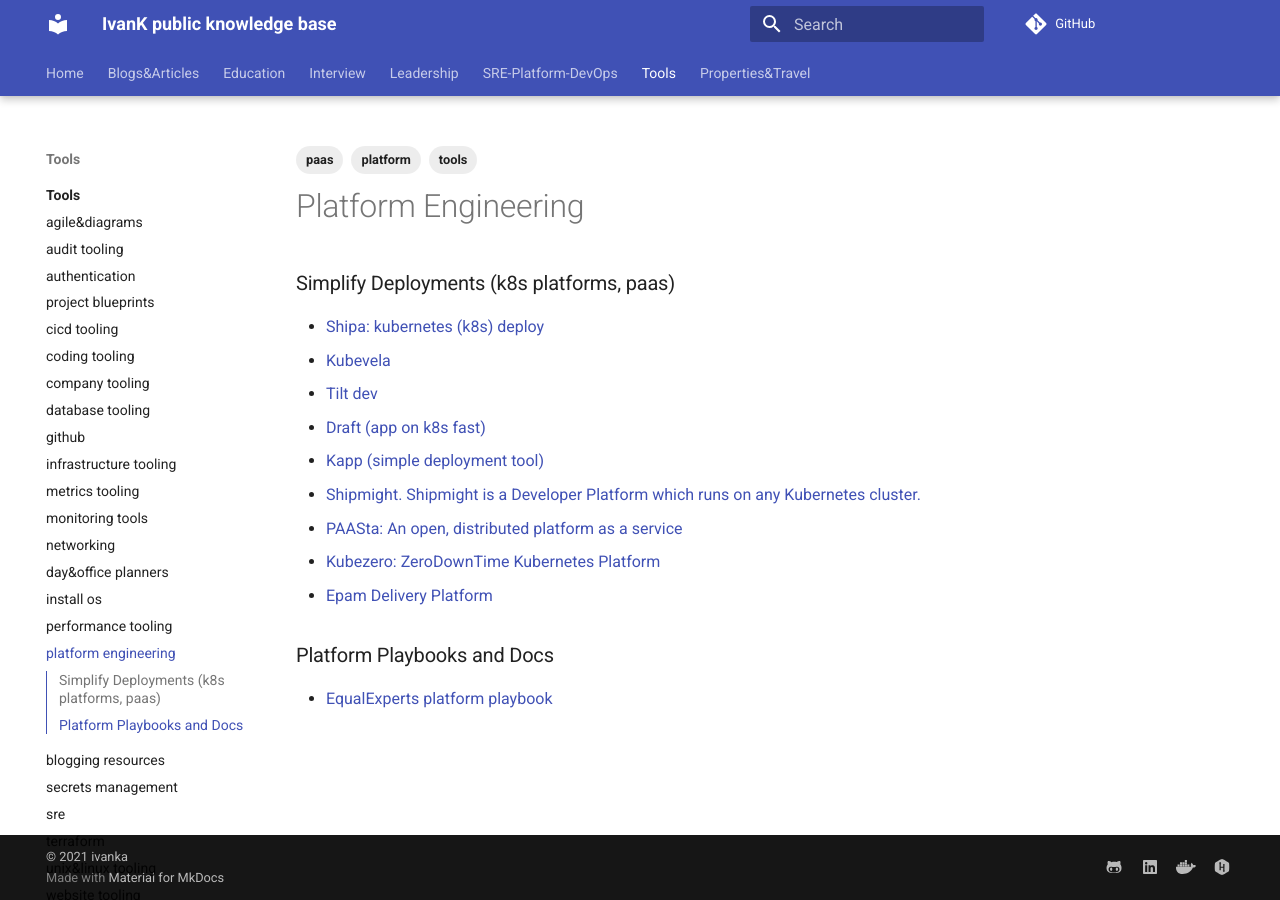
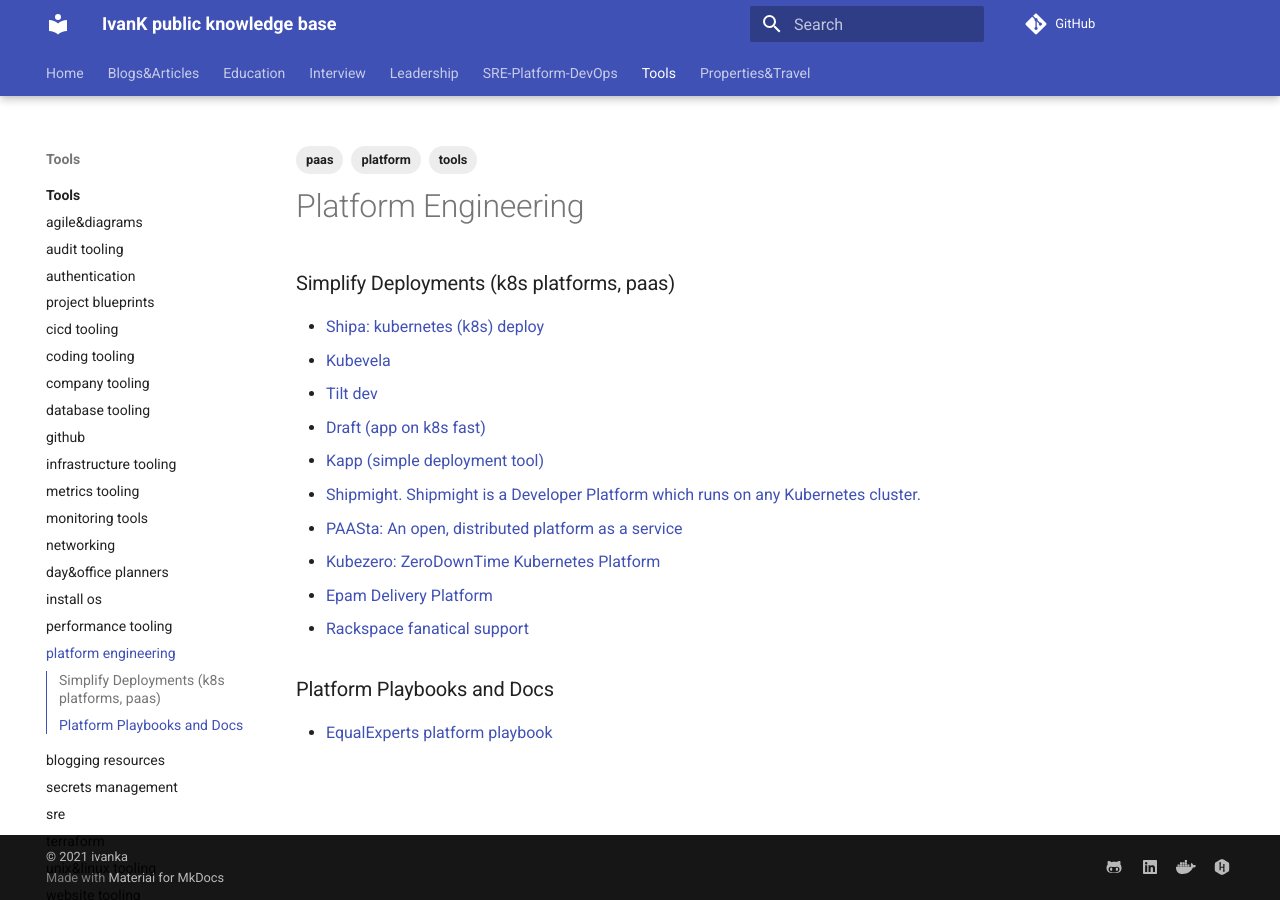
Before and after one commit to ivankatliarchuk/knowledge-base, an MkDocs documentation site: the page built from docs/tools/platforms.md, in a window 1280 px wide. Built offline with MkDocs 1.6.1 and Material for MkDocs 9.7.7, drawn with Linux system fonts in a browser that asks for light colours; comment, search, counter and statistics services are not loaded.

Commit message:
added rackspace platform
Signed-off-by: ivan katliarchuk <ivan.katliarchuk@gmail.com>

```diff
--- a/docs/tools/platforms.md
+++ b/docs/tools/platforms.md
@@ -25,6 +25,7 @@
 - [PAASta: An open, distributed platform as a service ](https://github.com/Yelp/paasta)
 - [Kubezero: ZeroDownTime Kubernetes Platform](https://git.zero-downtime.net/ZeroDownTime/kubezero)
 - [Epam Delivery Platform](https://github.com/epam/edp-install)
+- [Rackspace fanatical support](https://docs.rackspace.com/docs/amazon-web-services)
 
 ### Platform Playbooks and Docs
 
```
